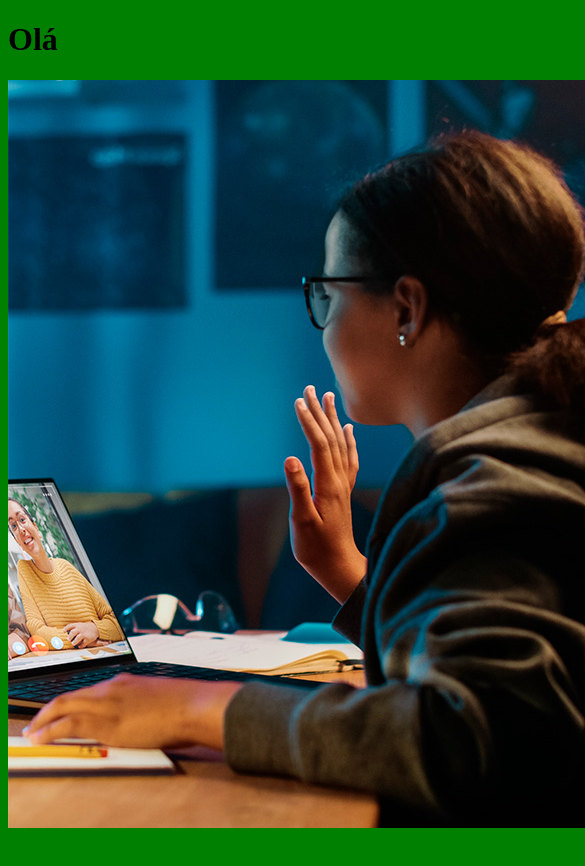
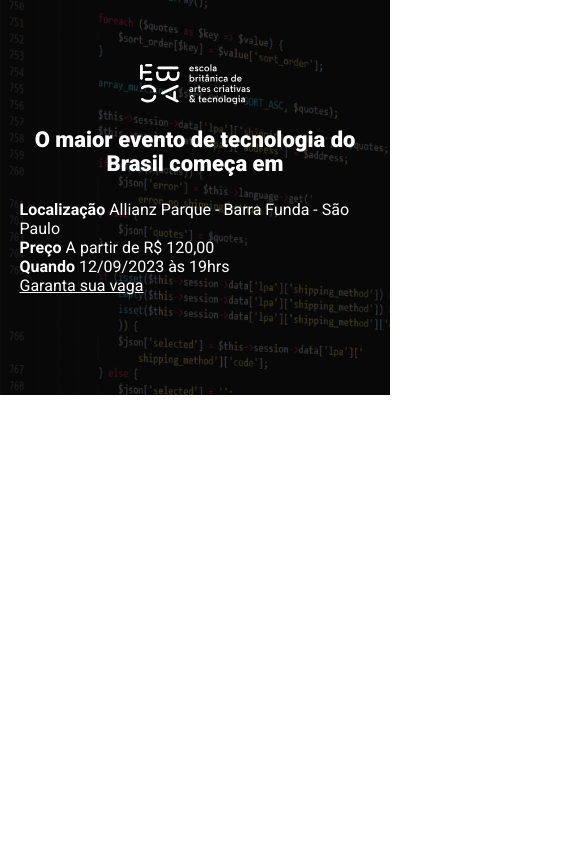
Before and after one commit to SenaGomesDev/ebac_tech_talks, a website built with Parcel: page src/index.html in a window 390 px wide. Shown: the top 866 px of the page, 585 px wide, since content can reach past the window. Before the commit the page ends 844 px from the top, so only its background shows below. Built offline with nearby package versions, Linux system fonts and the light colour scheme.

Commit message:
Criano o hero

```diff
--- a/src/index.html
+++ b/src/index.html
@@ -1,14 +1,92 @@
 <!DOCTYPE html>
-<html lang="pt-br">
+<html lang="pt-BR">
 <head>
     <meta charset="UTF-8">
+    <meta http-equiv="X-UA-Compatible" content="IE=edge">
     <meta name="viewport" content="width=device-width, initial-scale=1.0">
-    <title>Projeto4</title>
+    <title>EBAC Tech Talks</title>
+
+    <link rel="preconnect" href="https://fonts.googleapis.com">
+    <link rel="preconnect" href="https://fonts.gstatic.com" crossorigin>
+    <link href="https://fonts.googleapis.com/css2?family=Roboto:wght@400;700;900&display=swap" rel="stylesheet">
     <link rel="stylesheet" href="styles/main.scss">
+    <link rel="stylesheet" href="https://unpkg.com/aos@next/dist/aos.css" />
 </head>
 <body>
-    <h1>Olá</h1>
-    <img src="./images/backend.png" alt="">
+    <header class="hero">
+        <div class="container">
+            <img class="hero__logo" src="./images/ebac_logo.svg" alt="EBAC">
+            <p class="hero__text">
+                O maior evento de tecnologia do Brasil começa em <span id="contador"></span>
+            </p>
+            <div class="infos-bar">
+                <ul class="infos-bar__infos">
+                    <li class="infos-bar__infos__item">
+                        <b>Localização</b>
+                        Allianz Parque - Barra Funda - São Paulo
+                    </li>
+                    <li class="infos-bar__infos__item">
+                        <b>Preço</b>
+                        A partir de R$ 120,00
+                    </li>
+                    <li class="infos-bar__infos__item">
+                        <b>Quando</b>
+                        12/09/2023 às 19hrs
+                    </li>
+                </ul>
+                <a href="#" class="button button--primary">
+                    Garanta sua vaga
+                </a>
+            </div>
+        </div>
+    </header>
+
+    <section class="event event--frontend">
+        <div class="container" data-aos="fade-right">
+            <div class="event__details">
+                <h2 class="event__details__title">Front-end</h2>
+                <p class="event__details__description">
+                    Lorem ipsum dolor sit, amet consectetur adipisicing elit. Aliquid maiores vel alias obcaecati quidem eaque consectetur non distinctio, molestiae labore reprehenderit? Amet culpa facere iure autem atque unde quos sequi.
+                </p>
+            </div>
+            <img class="event__image" src="./images/frontend.png" alt="Front-end">
+        </div>
+    </section>
+    <section class="event event--ui-ux event--image-left">
+        <div class="container" data-aos="fade-left">
+            <div class="event__details">
+                <h2 class="event__details__title">UI/UX</h2>
+                <p class="event__details__description">
+                    Lorem ipsum dolor sit, amet consectetur adipisicing elit. Aliquid maiores vel alias obcaecati quidem eaque consectetur non distinctio, molestiae labore reprehenderit? Amet culpa facere iure autem atque unde quos sequi.
+                </p>
+            </div>
+            <img class="event__image" src="./images/ui-ux.png" alt="UI/UX">
+        </div>
+    </section>
+    <section class="event event--data-science">
+        <div class="container" data-aos="fade-right">
+            <div class="event__details">
+                <h2 class="event__details__title">Data Science</h2>
+                <p class="event__details__description">
+                    Lorem ipsum dolor sit, amet consectetur adipisicing elit. Aliquid maiores vel alias obcaecati quidem eaque consectetur non distinctio, molestiae labore reprehenderit? Amet culpa facere iure autem atque unde quos sequi.
+                </p>
+            </div>
+            <img class="event__image" src="./images/data.png" alt="Data Science">
+        </div>
+    </section>
+    <section class="event event--backend event--image-left">
+        <div class="container" data-aos="fade-left">
+            <div class="event__details">
+                <h2 class="event__details__title">Back-end</h2>
+                <p class="event__details__description">
+                    Lorem ipsum dolor sit, amet consectetur adipisicing elit. Aliquid maiores vel alias obcaecati quidem eaque consectetur non distinctio, molestiae labore reprehenderit? Amet culpa facere iure autem atque unde quos sequi.
+                </p>
+            </div>
+            <img class="event__image" src="./images/backend.png" alt="Back-end">
+        </div>
+    </section>
+
+    <script src="https://unpkg.com/aos@next/dist/aos.js"></script>
     <script src="scripts/main.js"></script>
 </body>
 </html>
--- /dev/null
+++ b/src/styles/hero.scss
@@ -0,0 +1,52 @@
+.hero {
+    padding-top: 64px;
+    padding-bottom: 100px;
+    background-image: url(../images/fundo.png);
+    background-repeat: no-repeat;
+    background-size: cover;
+    position: relative;
+
+    .container {
+        position: relative;
+    }
+
+    &::before {
+        position: absolute;
+        top: 0;
+        left: 0;
+        width: 100%;
+        height: 100%;
+        background-color: #000;
+        content: '';
+        opacity: 0.7;
+    }
+
+    &__text {
+        margin-top: 64px;
+        margin-bottom: 64px;
+        font-size: 40px;
+        line-height: 56px;
+        font-weight: 800;
+        text-align: center;
+    }
+
+    &__logo {
+        margin: 0 auto;
+        height: 80px;
+        display: block;
+    }
+
+    @media (max-width:640px) {
+        padding-top: 40px 0;
+        &__logo {
+            height: 40px;
+        }
+
+        &__text {
+            font-size: 22px;
+            line-height: 24px;
+            margin: 24px 0;
+        }
+
+    }
+}
--- a/src/styles/main.scss
+++ b/src/styles/main.scss
@@ -1,4 +1,24 @@
-body {
-    background-color: green;
+@use 'hero';
 
+* {
+    margin: 0;
+    padding: 0;
+    box-sizing: border-box;
+    font-family: Roboto, sans-serif;
+    color: #fff;
+    list-style: none;
 }
+
+.container {
+    max-width: 960px;
+    width: 100%;
+    margin: 0 auto;
+
+    @media (max-width: 640px) {
+        max-width: 80%;
+    }
+
+    @media (max-width: 1024px) {
+        max-width: 90%;
+    }
+}
```
